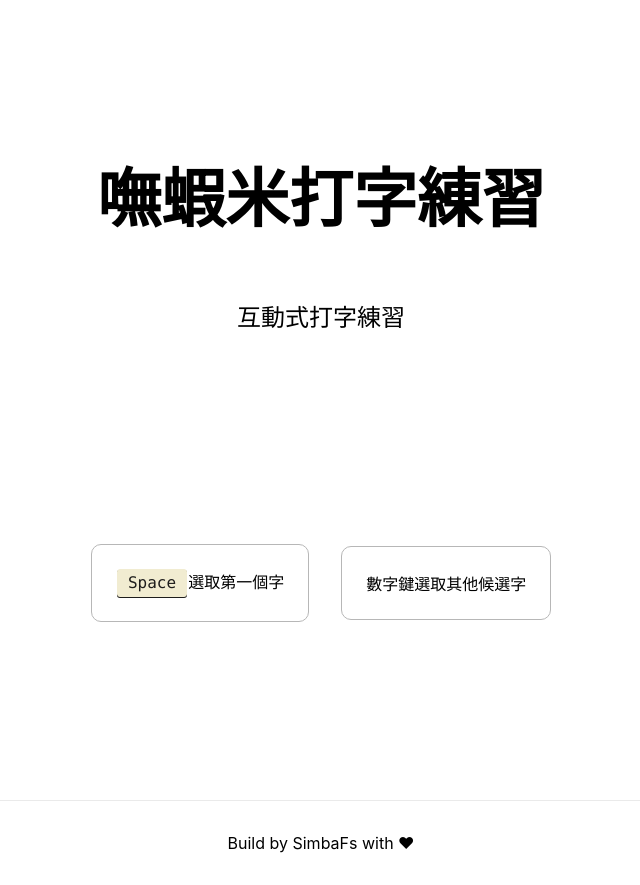
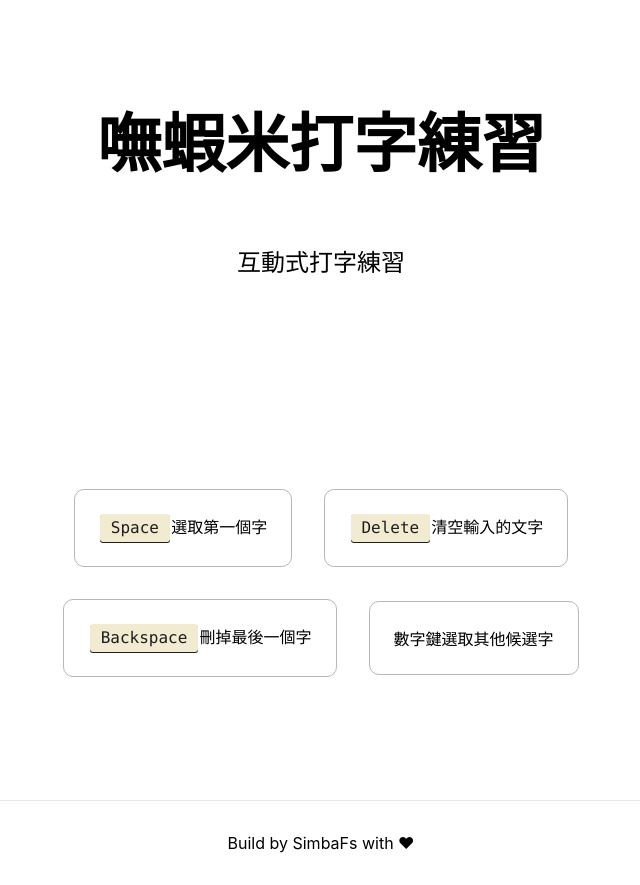
Before and after one commit to simbafs/boshiamy, a Next.js app: page /boshiamy/ in a window 1280 px wide. Shown: the whole page, without its empty margins (319-959 px from the left). Built offline with nearby package versions, Linux system fonts and the light colour scheme.

Commit message:
backspace remove char from keys&text, candidate include others

```diff
--- a/pages/index.js
+++ b/pages/index.js
@@ -16,7 +16,14 @@ function isAlphabet(e) {
  *  @returns {string[]}
  */
 function getCandidate(encode) {
-	return encodeToChar[encode?.toLowerCase()] || [""];
+	if (!encode) return [""];
+	encode = encode?.toLowerCase();
+	let candidate = Object.keys(encodeToChar)
+		.map((item) => (item.startsWith(encode) ? encodeToChar[item] : null))
+		.flat()
+		.filter((i) => i)
+		.filter((i, item) => item <= 10);
+	return candidate || [""];
 }
 
 export default function Home() {
@@ -26,7 +33,7 @@ export default function Home() {
 
 	useEffect(() => {
 		const keydownHandler = (e) => {
-			console.log(e);
+			// console.log(e);
 			switch (e.key) {
 				case "Enter":
 					setKeys("");
@@ -36,6 +43,7 @@ export default function Home() {
 					setText("");
 					break;
 				case "Backspace":
+					if (keys.length === 0) setText((text) => text?.slice(0, -1));
 					setKeys((keys) => keys?.slice(0, -1));
 					break;
 				default:
@@ -80,12 +88,23 @@ export default function Home() {
 				<p className={styles.description}>互動式打字練習</p>
 
 				<h1 className={styles.title}>{keys}</h1>
-				<h1 className={styles.title}>{candidate}</h1>
-				<p className={styles.description}>{text}</p>
+				<p className={styles.description}>{candidate}</p>
+				<h1 className={styles.title}>{text}</h1>
+
 				<div className={styles.grid}>
 					<div className={styles.card}>
 						<span>
 							<kbd className={styles.kbd}>Space</kbd>選取第一個字
+						</span>
+					</div>
+					<div className={styles.card}>
+						<span>
+							<kbd className={styles.kbd}>Delete</kbd>清空輸入的文字
+						</span>
+					</div>
+					<div className={styles.card}>
+						<span>
+							<kbd className={styles.kbd}>Backspace</kbd>刪掉最後一個字
 						</span>
 					</div>
 					<div className={styles.card}>
```
